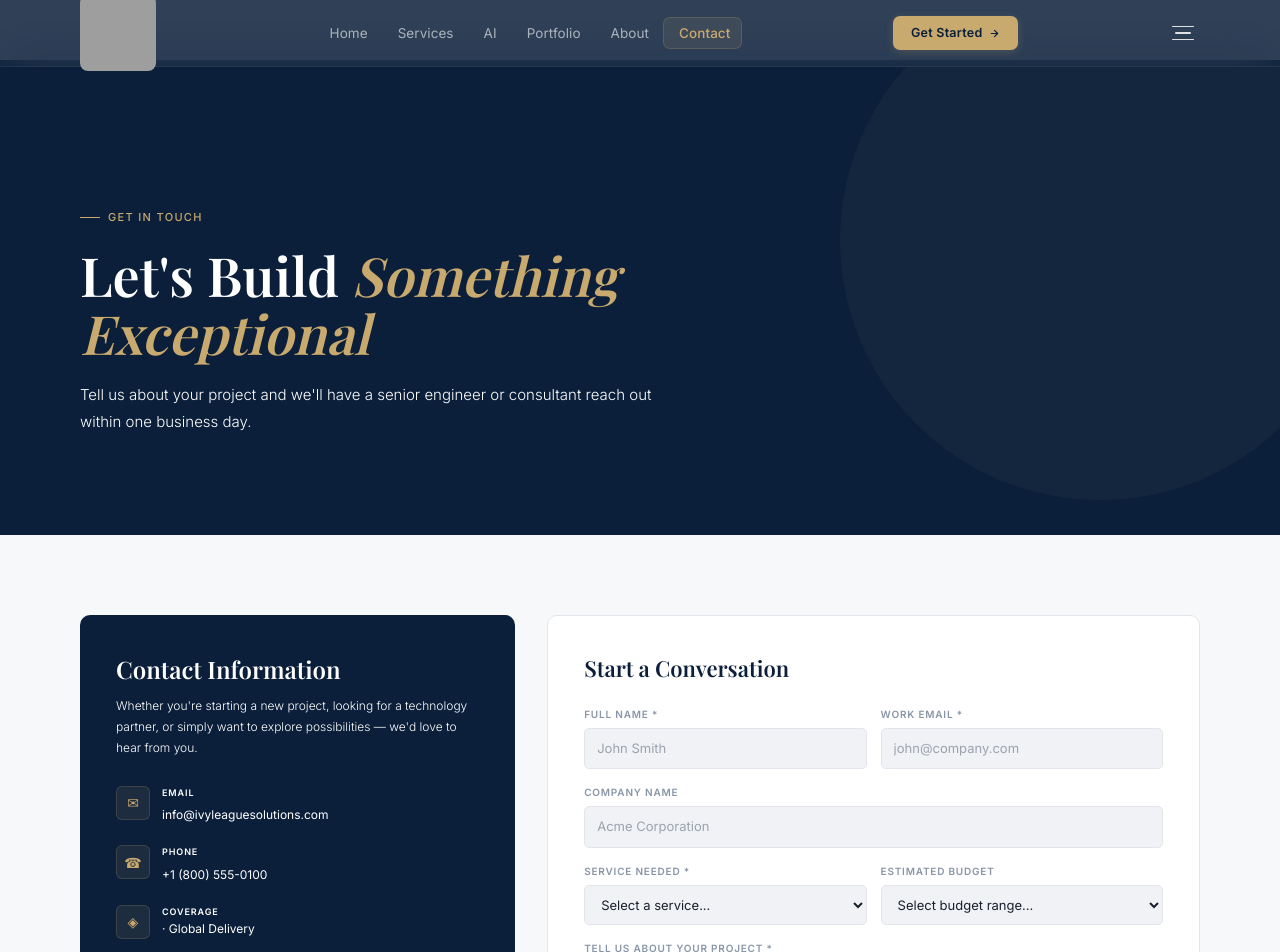
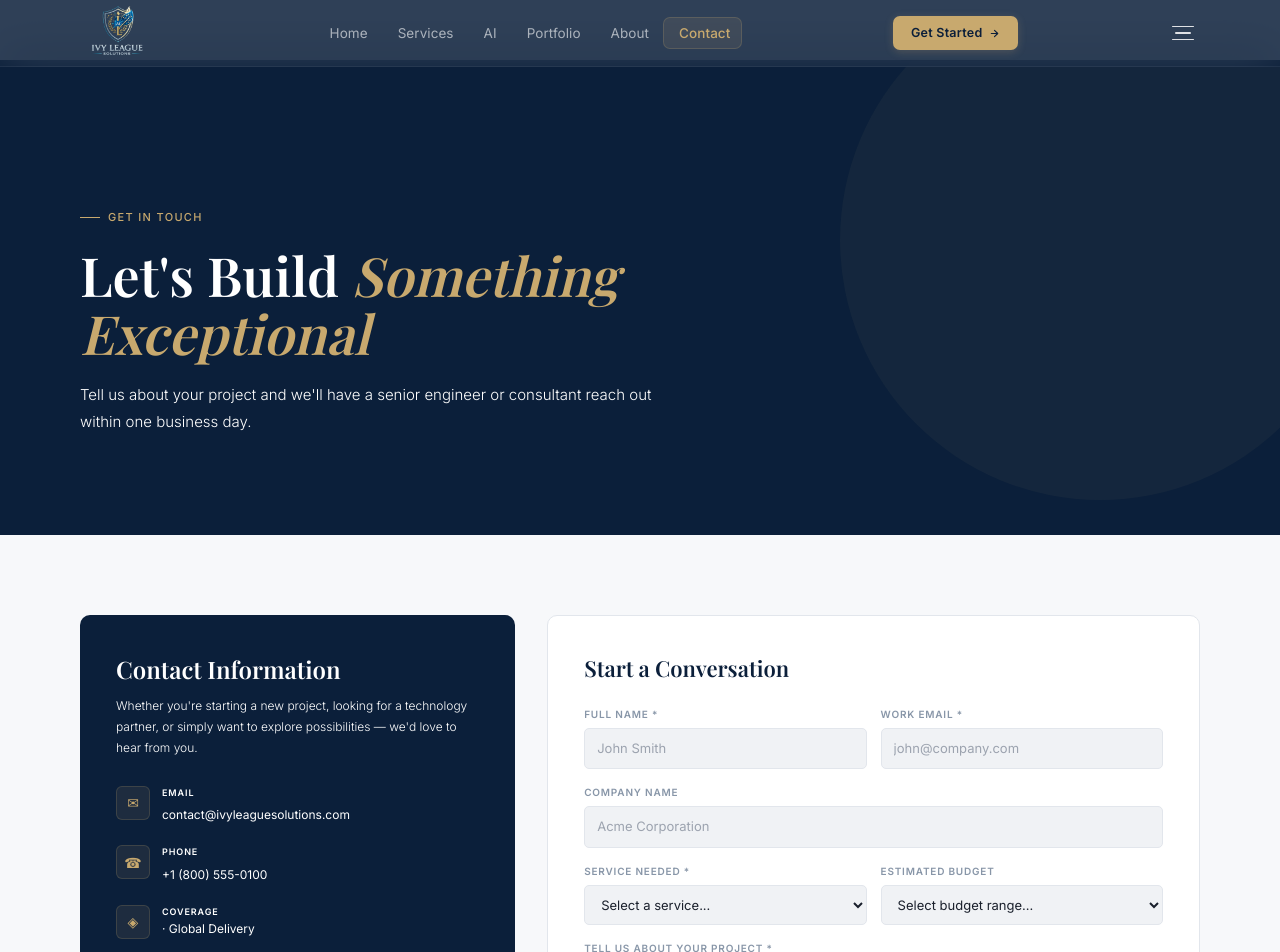
Before and after one commit to Pivot-Point-AI/Ivy-League-Solution, a Next.js app: page /contact in a window 1280 px wide. Shown: the top 952 px of the page. Built offline with nearby package versions, Linux system fonts and the light colour scheme; grey boxes are pictures that could not be loaded; a web font is replaced by a local one.

Commit message:
resolved issue

```diff
--- a/src/app/about/page.tsx
+++ b/src/app/about/page.tsx
@@ -29,7 +29,7 @@ const techPartners = [
 
 const leadership = [
   { name: "Farat Iqbal", role: "Founder & Managing Director", bio: "Farat brings 10+ years of enterprise IT consulting experience across the Middle East and South Asia, leading MeeramTech and AppInSnap before launching Ivy League Solutions as a unified global brand.", initials: "FI" },
-  { name: "Engineering Team", role: "50+ Engineers Globally", bio: "Distributed engineering talent spanning South Asia, UAE, and the Gulf region — covering software engineering, infrastructure, AI/ML, UI/UX design, and cybersecurity.", initials: "ET" },
+  { name: "Engineering Team", role: "250+ Engineers Globally", bio: "Distributed engineering talent spanning South Asia, UAE, and the Gulf region — covering software engineering, infrastructure, AI/ML, UI/UX design, and cybersecurity.", initials: "ET" },
 ];
 
 export default function AboutPage() {
@@ -76,7 +76,7 @@ export default function AboutPage() {
               {[
                 { v: "10+", l: "Years of Experience", sub: "Since 2015" },
                 { v: "200+", l: "Projects Delivered", sub: "Global portfolio" },
-                { v: "50+", l: "Team Members", sub: "Engineers & designers" },
+                { v: "250+", l: "Team Members", sub: "Engineers & designers" },
                 { v: "15+", l: "Industries Served", sub: "Deep domain expertise" },
               ].map((s) => (
                 <div key={s.l} style={{ background: "var(--gray-50)", border: "1px solid var(--gray-100)", borderRadius: 8, padding: 18 }}>
--- a/src/app/contact/page.tsx
+++ b/src/app/contact/page.tsx
@@ -19,8 +19,8 @@ const contactInfo = [
   {
     icon: "✉",
     label: "Email",
-    value: "info@ivyleaguesolutions.com",
-    href: "mailto:info@ivyleaguesolutions.com",
+    value: "contact@ivyleaguesolutions.com",
+    href: "mailto:contact@ivyleaguesolutions.com",
   },
   {
     icon: "☎",
--- a/src/app/layout.tsx
+++ b/src/app/layout.tsx
@@ -15,7 +15,7 @@ export default function RootLayout({ children }: { children: React.ReactNode })
         <link rel="preconnect" href="https://fonts.googleapis.com" />
         <link rel="preconnect" href="https://fonts.gstatic.com" crossOrigin="anonymous" />
         <link href="https://fonts.googleapis.com/css2?family=Inter:wght@300;400;500;600&family=Playfair+Display:ital,wght@0,500;0,600;0,700;1,500;1,600&display=swap" rel="stylesheet" />
-        <link rel="icon" href="/favicon.svg" type="image/svg+xml" />
+        {/* <link rel="icon" href="/favicon.svg" type="image/svg+xml" /> */}
       </head>
       <body>
         <Navbar />
--- a/src/components/StatCards.tsx
+++ b/src/components/StatCards.tsx
@@ -6,7 +6,7 @@ const stats = [
   { value: 10,  suffix: "+", label: "Years of Experience", sub: "Since 2015",             icon: "◈", color: "#C8A96E" },
   { value: 200, suffix: "+", label: "Projects Delivered",  sub: "Across 15+ industries",  icon: "◇", color: "#C8A96E" },
   { value: 98,  suffix: "%", label: "Client Satisfaction", sub: "Long-term partnerships", icon: "△", color: "#C8A96E" },
-  { value: 50,  suffix: "+", label: "Expert Engineers",    sub: "Global talent",           icon: "○", color: "#C8A96E" },
+  { value: 250,  suffix: "+", label: "Expert Engineers",    sub: "Global talent",           icon: "○", color: "#C8A96E" },
 ];
 
 function useCountUp(target: number, duration = 2000, start = false, delay = 0) {
```
Also changed, not shown: public/image.png (added).
